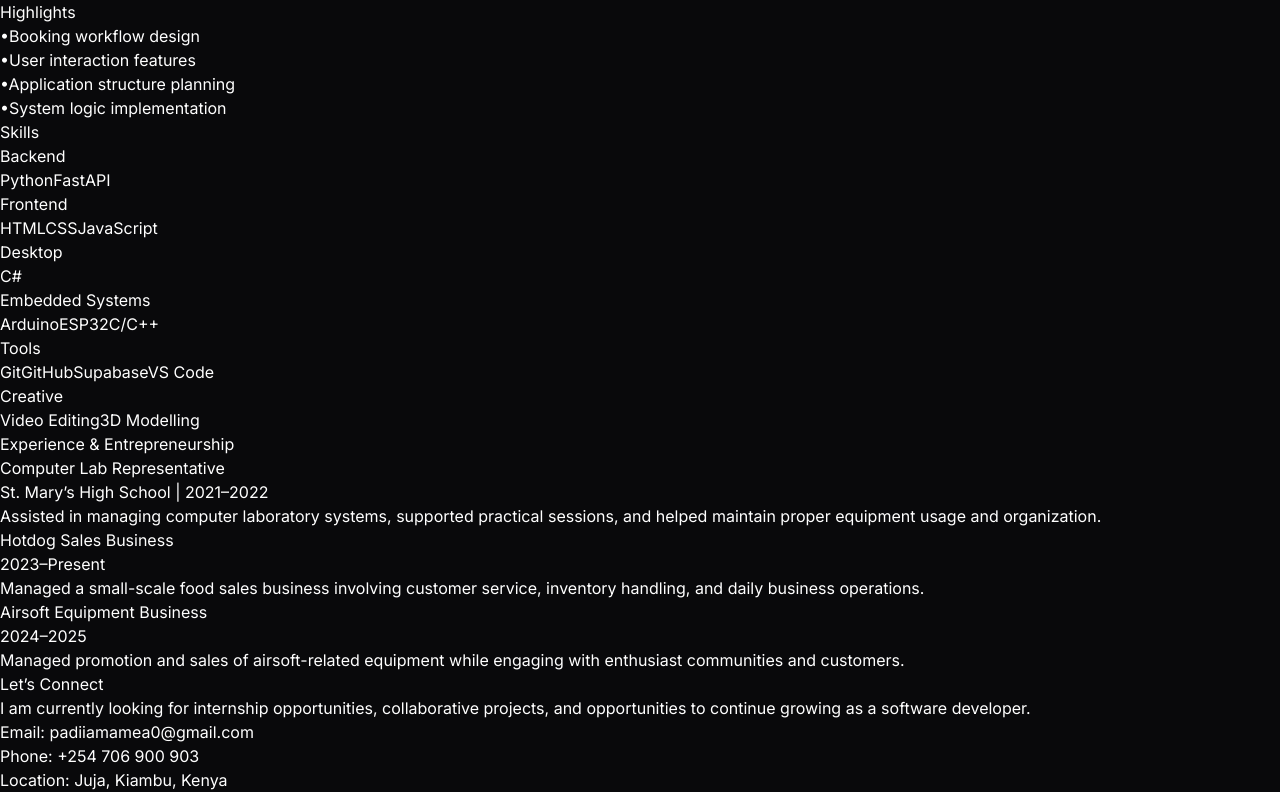
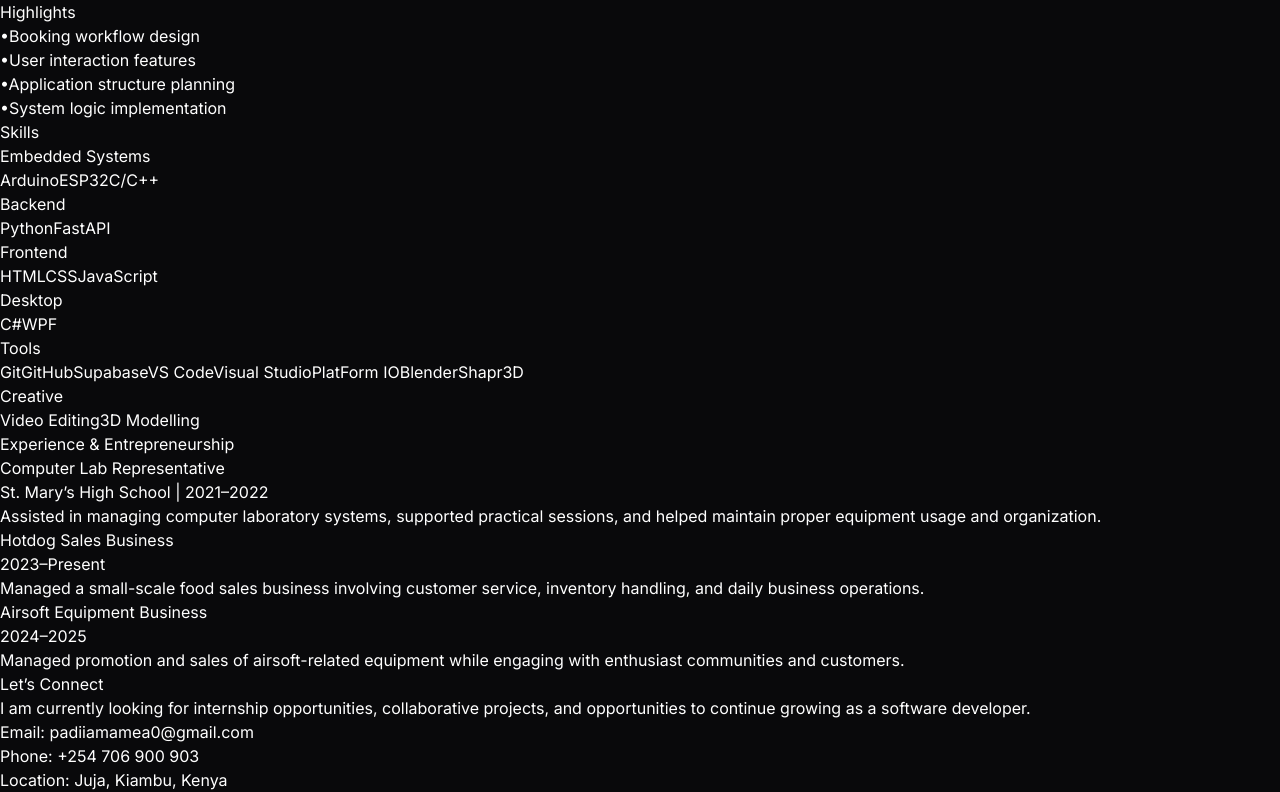
Before and after one commit to famousaj/padii-portfolio, a React (Vite) app: page / in a window 1280 px wide. Shown: the part 984-1776 px from the top of the page. Built offline with nearby package versions, Linux system fonts and the light colour scheme.

Commit message:
Update skills list with WPF and more tools
Added WPF and additional tools to skills list.

```diff
--- a/src/App.jsx
+++ b/src/App.jsx
@@ -55,11 +55,11 @@
   },
 ];
   const skills = {
+    Embedded_Systems: ["Arduino", "ESP32", "C/C++"],
     Backend: ["Python", "FastAPI"],
     Frontend: ["HTML", "CSS", "JavaScript"],
-    Desktop: ["C#"],
-    Embedded_Systems: ["Arduino", "ESP32", "C/C++"],
-    Tools: ["Git", "GitHub", "Supabase", "VS Code"],
+    Desktop: ["C#", "WPF"],
+    Tools: ["Git", "GitHub", "Supabase", "VS Code", "Visual Studio" , "PlatForm IO", "Blender", "Shapr3D"],
     Creative: ["Video Editing", "3D Modelling"],
   };
 
```
